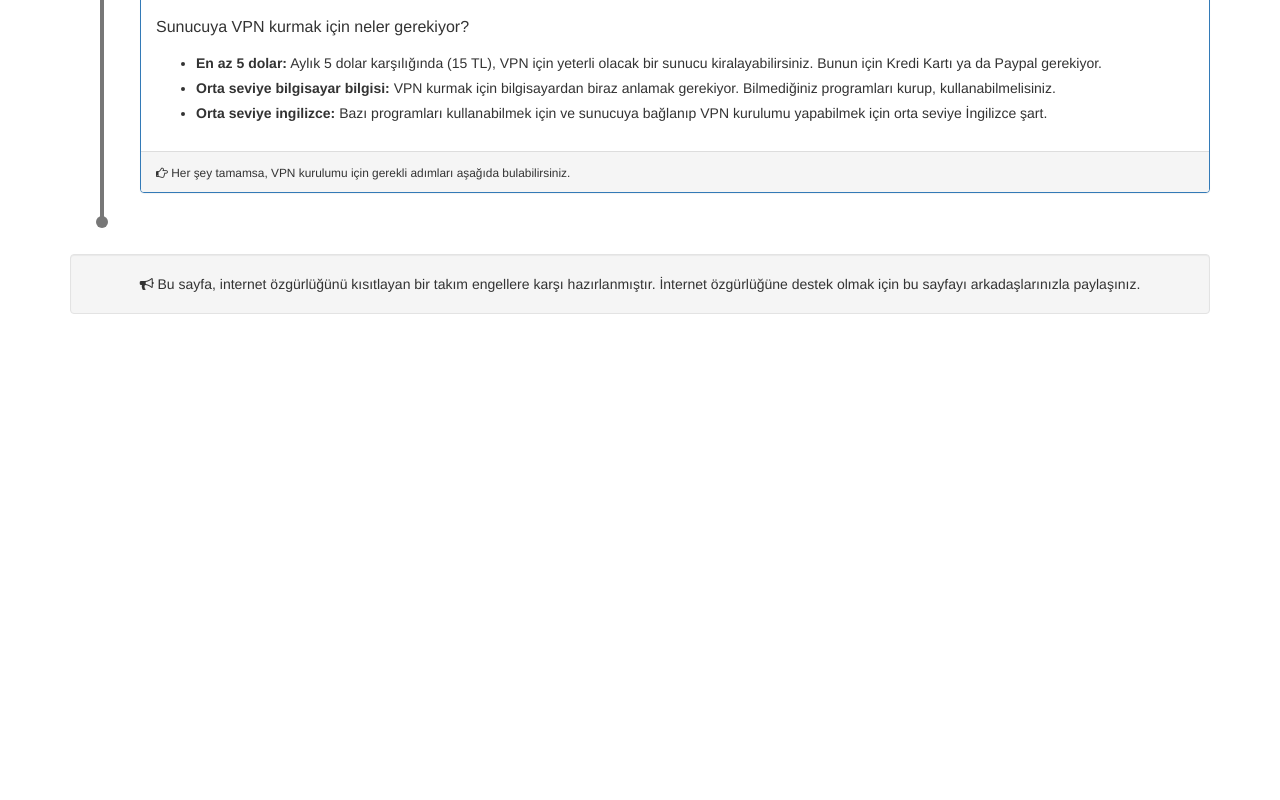
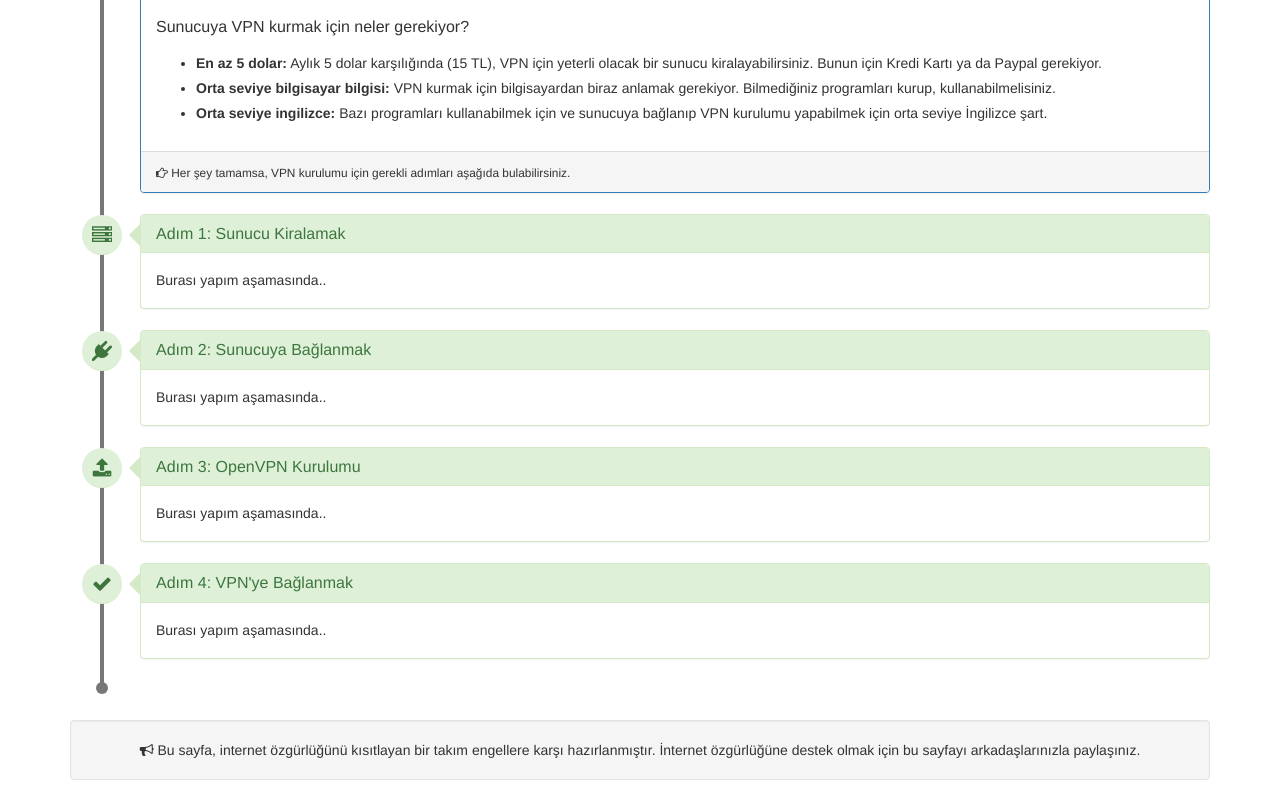
Before and after one commit to vpnkurulumu/vpnkurulumu.github.io, a plain HTML site: page index.html in a window 1280 px wide. Shown: the part 898-1698 px from the top of the page. Before the commit the page ends 1232 px from the top, so only its background shows below. Drawn offline with nearby package versions, Linux system fonts and the light colour scheme.

Commit message:
Update index.html

```diff
--- a/index.html
+++ b/index.html
@@ -264,6 +264,103 @@ iOS Uygulamaları</h2>
         </article>
         <!-- /Panel -->
 
+
+     <!-- Panel -->
+        <article class="panel panel-success">
+
+            <!-- Icon -->
+            <div class="panel-heading icon">
+                <i class="fa fa-server" aria-hidden="true"></i>
+            </div>
+            <!-- /Icon -->
+
+            <!-- Heading -->
+            <div class="panel-heading">
+                <h2 class="panel-title">Adım 1: Sunucu Kiralamak</h2>
+            </div>
+            <!-- /Heading -->
+
+            <!-- Body -->
+            <div class="panel-body description">
+                Burası yapım aşamasında..
+            </div>
+            <!-- /Body -->
+        </article>
+        <!-- /Panel -->
+
+
+     <!-- Panel -->
+        <article class="panel panel-success">
+
+            <!-- Icon -->
+            <div class="panel-heading icon">
+                <i class="fa fa-plug" aria-hidden="true"></i>
+            </div>
+            <!-- /Icon -->
+
+            <!-- Heading -->
+            <div class="panel-heading">
+                <h2 class="panel-title">Adım 2: Sunucuya Bağlanmak</h2>
+            </div>
+            <!-- /Heading -->
+
+            <!-- Body -->
+            <div class="panel-body description">
+                Burası yapım aşamasında..
+            </div>
+            <!-- /Body -->
+        </article>
+        <!-- /Panel -->
+
+
+
+     <!-- Panel -->
+        <article class="panel panel-success">
+
+            <!-- Icon -->
+            <div class="panel-heading icon">
+                <i class="fa fa-upload" aria-hidden="true"></i>
+            </div>
+            <!-- /Icon -->
+
+            <!-- Heading -->
+            <div class="panel-heading">
+                <h2 class="panel-title">Adım 3: OpenVPN Kurulumu</h2>
+            </div>
+            <!-- /Heading -->
+
+            <!-- Body -->
+            <div class="panel-body description">
+                Burası yapım aşamasında..
+            </div>
+            <!-- /Body -->
+        </article>
+        <!-- /Panel -->
+
+
+     <!-- Panel -->
+        <article class="panel panel-success">
+
+            <!-- Icon -->
+            <div class="panel-heading icon">
+                <i class="fa fa-check" aria-hidden="true"></i>
+            </div>
+            <!-- /Icon -->
+
+            <!-- Heading -->
+            <div class="panel-heading">
+                <h2 class="panel-title">Adım 4: VPN'ye Bağlanmak</h2>
+            </div>
+            <!-- /Heading -->
+
+            <!-- Body -->
+            <div class="panel-body description">
+                Burası yapım aşamasında..
+            </div>
+            <!-- /Body -->
+        </article>
+        <!-- /Panel -->
+
     </div>
     <!-- /Timeline -->
 
```
